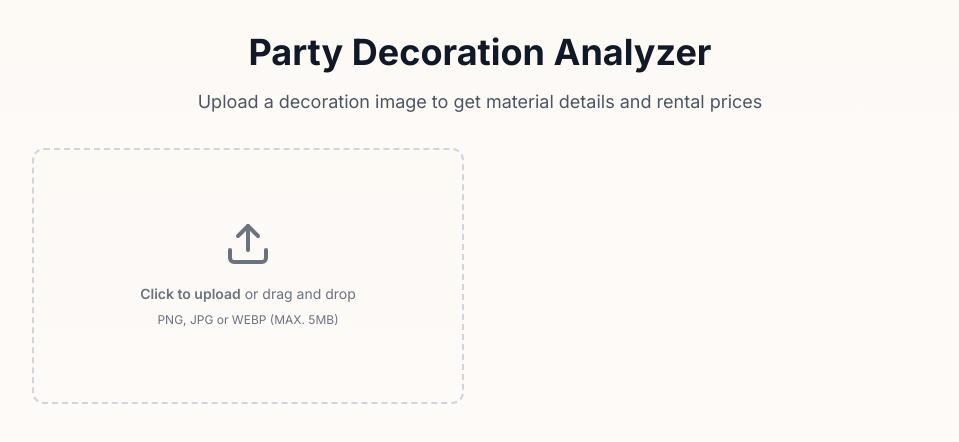
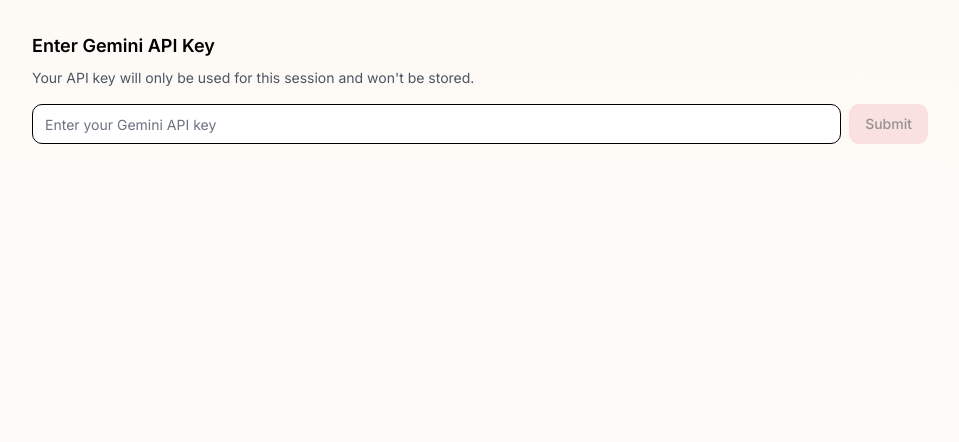
Before and after one commit to Dagi1sire/decorinsight-helper, a React (Vite) app: page / in a window 1280 px wide. Shown: the top 442 px of the page, without its empty margins (160-1119 px from the left). Built offline with nearby package versions, Linux system fonts and the light colour scheme.

Commit message:
Implement option 2
This commit implements option 2 from a previous prompt.  Further details on the specific implementation are not included in this commit message.

```diff
--- /dev/null
+++ b/src/components/ApiKeyInput.tsx
@@ -0,0 +1,42 @@
+
+import { useState } from "react";
+import { Input } from "./ui/input";
+import { Button } from "./ui/button";
+
+interface ApiKeyInputProps {
+  onSubmit: (apiKey: string) => void;
+}
+
+export const ApiKeyInput = ({ onSubmit }: ApiKeyInputProps) => {
+  const [apiKey, setApiKey] = useState("");
+
+  const handleSubmit = (e: React.FormEvent) => {
+    e.preventDefault();
+    if (apiKey.trim()) {
+      onSubmit(apiKey.trim());
+    }
+  };
+
+  return (
+    <form onSubmit={handleSubmit} className="space-y-4">
+      <div className="space-y-2">
+        <h2 className="text-lg font-semibold">Enter Gemini API Key</h2>
+        <p className="text-sm text-gray-600">
+          Your API key will only be used for this session and won't be stored.
+        </p>
+      </div>
+      <div className="flex gap-2">
+        <Input
+          type="password"
+          value={apiKey}
+          onChange={(e) => setApiKey(e.target.value)}
+          placeholder="Enter your Gemini API key"
+          className="flex-1"
+        />
+        <Button type="submit" disabled={!apiKey.trim()}>
+          Submit
+        </Button>
+      </div>
+    </form>
+  );
+};
--- a/src/pages/Index.tsx
+++ b/src/pages/Index.tsx
@@ -2,27 +2,75 @@
 import { useState } from "react";
 import { ImageUpload } from "@/components/ImageUpload";
 import { DecorationAnalysis } from "@/components/DecorationAnalysis";
+import { ApiKeyInput } from "@/components/ApiKeyInput";
 import { toast } from "sonner";
 
-// Temporary mock function - replace with actual AI analysis
-const analyzeDecoration = async (image: File) => {
-  // Simulate API delay
-  await new Promise(resolve => setTimeout(resolve, 2000));
+const analyzeWithGemini = async (imageFile: File, apiKey: string) => {
+  try {
+    // Convert image to base64
+    const base64Image = await new Promise<string>((resolve) => {
+      const reader = new FileReader();
+      reader.onloadend = () => {
+        const base64 = reader.result as string;
+        resolve(base64.split(',')[1]);
+      };
+      reader.readAsDataURL(imageFile);
+    });
 
-  // Mock response
-  return [
-    { name: "Balloon Arch", price: 2500 },
-    { name: "Floral Centerpieces", price: 1800 },
-    { name: "LED String Lights", price: 1200 },
-    { name: "Table Runners", price: 800 },
-    { name: "Chair Covers", price: 1500 },
-  ];
+    // Call Gemini API
+    const response = await fetch('https://generativelanguage.googleapis.com/v1beta/models/gemini-pro-vision:generateContent?key=' + apiKey, {
+      method: 'POST',
+      headers: {
+        'Content-Type': 'application/json',
+      },
+      body: JSON.stringify({
+        contents: [{
+          parts: [
+            {
+              text: "Analyze this party decoration image and list the materials used along with their estimated rental prices in Ethiopian Birr (ETB). Format the response as a JSON array with objects containing 'name' and 'price' properties.",
+            },
+            {
+              inline_data: {
+                mime_type: "image/jpeg",
+                data: base64Image
+              }
+            }
+          ]
+        }]
+      })
+    });
+
+    if (!response.ok) {
+      throw new Error('Failed to analyze image');
+    }
+
+    const data = await response.json();
+    const text = data.candidates[0].content.parts[0].text;
+
+    // Try to parse the response as JSON
+    try {
+      return JSON.parse(text);
+    } catch (e) {
+      // If parsing fails, try to extract information from the text
+      const lines = text.split('\n');
+      const materials = lines.map(line => {
+        const [name, priceStr] = line.split('-').map(s => s.trim());
+        const price = parseInt(priceStr?.match(/\d+/)?.[0] || '0');
+        return { name, price };
+      }).filter(item => item.name && item.price);
+      return materials;
+    }
+  } catch (error) {
+    console.error('Error analyzing image:', error);
+    throw error;
+  }
 };
 
 const Index = () => {
   const [selectedImage, setSelectedImage] = useState<string | null>(null);
   const [isAnalyzing, setIsAnalyzing] = useState(false);
   const [materials, setMaterials] = useState<Array<{ name: string; price: number }>>([]);
+  const [apiKey, setApiKey] = useState<string | null>(null);
 
   const handleImageSelect = async (file: File) => {
     try {
@@ -37,8 +85,15 @@ const Index = () => {
       setSelectedImage(imageUrl);
       setIsAnalyzing(true);
 
+      // Check if API key is available
+      if (!apiKey) {
+        toast.error("Please enter your Gemini API key first");
+        setIsAnalyzing(false);
+        return;
+      }
+
       // Analyze image
-      const results = await analyzeDecoration(file);
+      const results = await analyzeWithGemini(file, apiKey);
       setMaterials(results);
       toast.success("Analysis complete!");
     } catch (error) {
@@ -48,6 +103,16 @@ const Index = () => {
       setIsAnalyzing(false);
     }
   };
+
+  if (!apiKey) {
+    return (
+      <div className="min-h-screen bg-gradient-to-b from-secondary to-primary/10 px-4 py-8">
+        <div className="max-w-4xl mx-auto">
+          <ApiKeyInput onSubmit={setApiKey} />
+        </div>
+      </div>
+    );
+  }
 
   return (
     <div className="min-h-screen bg-gradient-to-b from-secondary to-primary/10 px-4 py-8">
```
